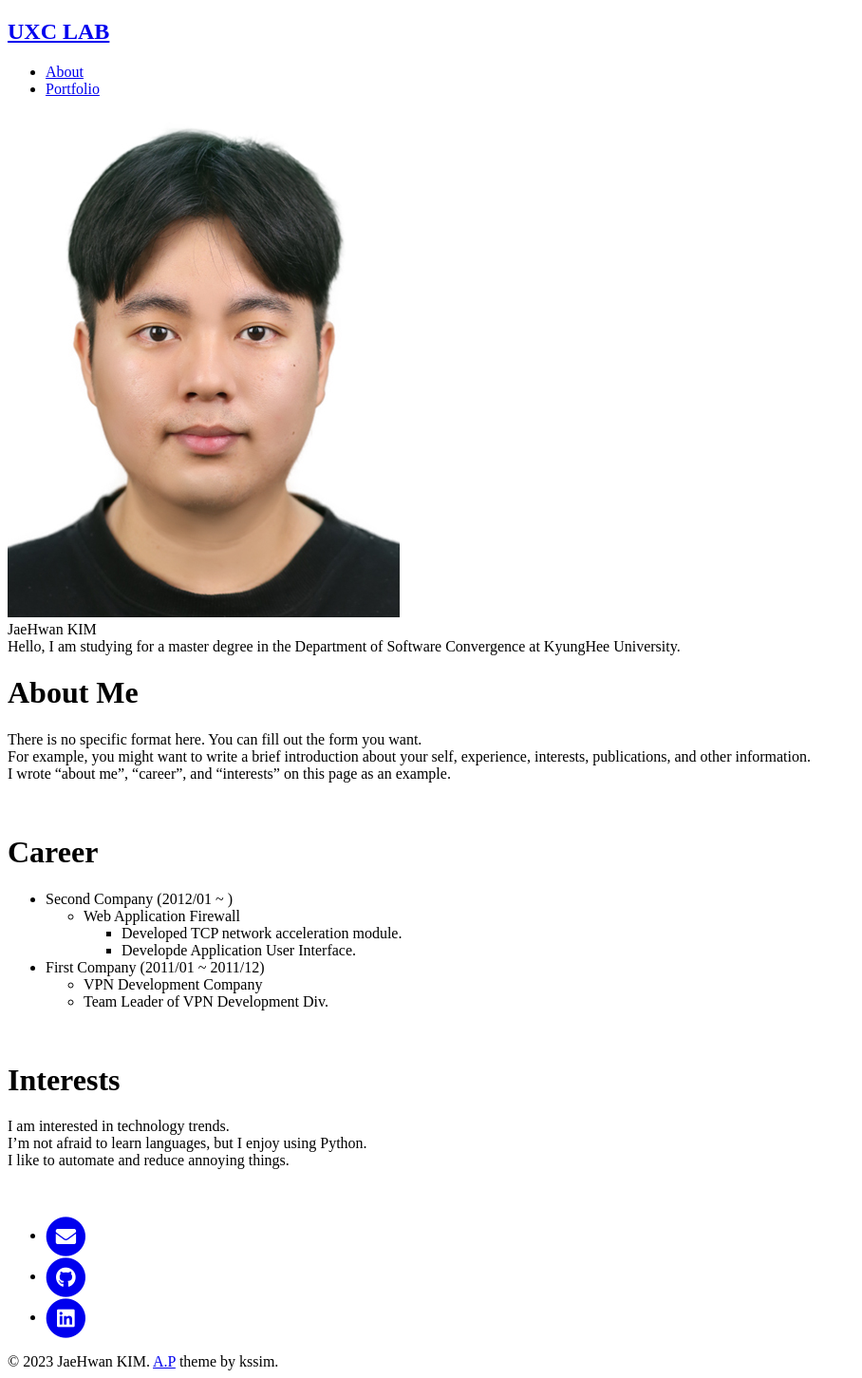
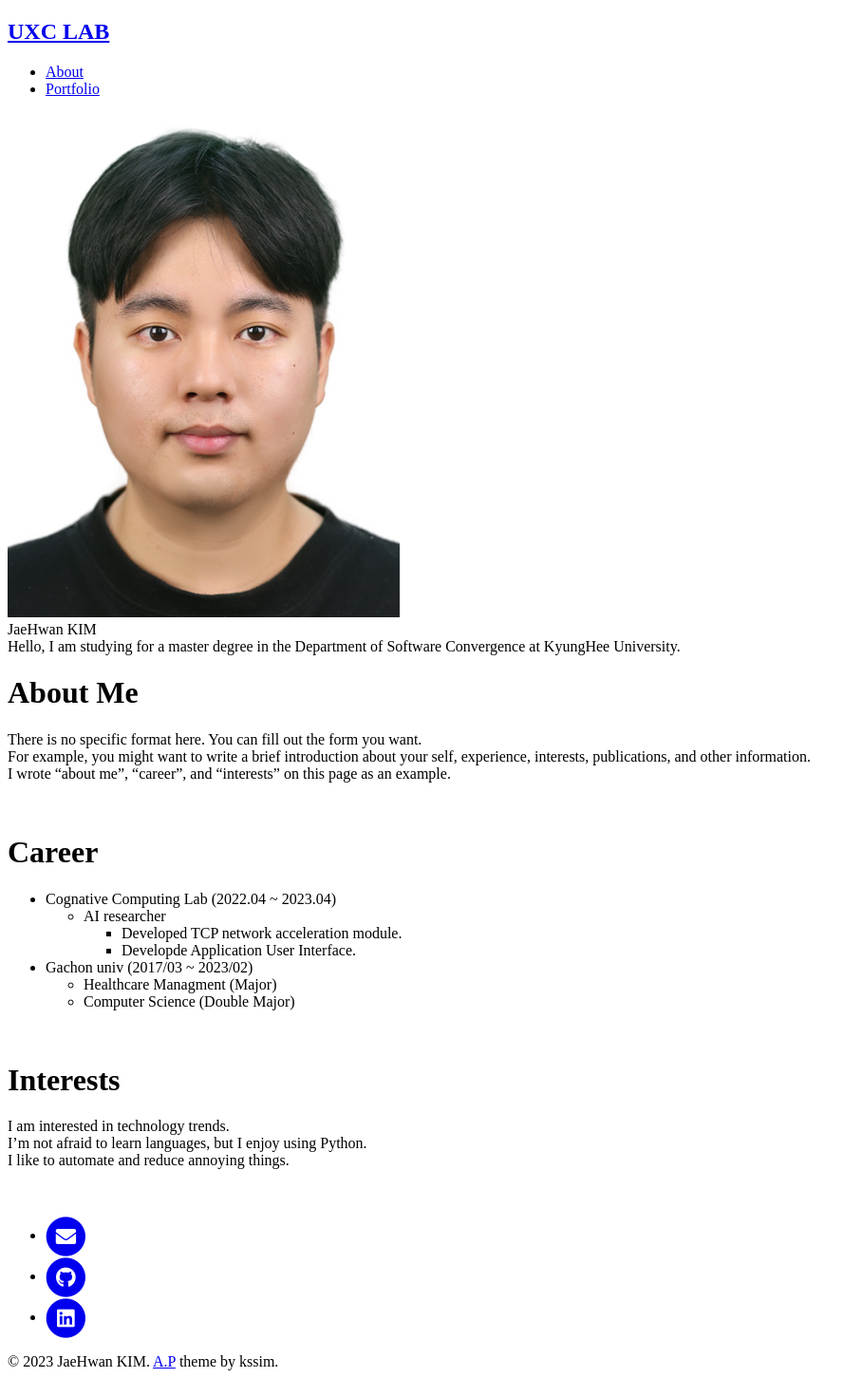
Before and after one commit to kjhwan98/kjhwan98.github.io, a Jekyll site: the page built from index.md, in a window 1280 px wide. Shown: the whole page at 95% size, without its empty margins (0-908 px from the left). Built offline with Jekyll 4.4.1, drawn with Linux system fonts in a browser that asks for light colours; our own code applies the rules of GitHub Pages for plain Markdown files.

Commit message:
Update index.md

```diff
--- a/index.md
+++ b/index.md
@@ -10,13 +10,13 @@ I wrote "about me", "career", and "interests" on this page as an example.
 <br/>
 
 # Career
-* Second Company (2012/01 ~ )
-  * Web Application Firewall
+* Cognative Computing Lab (2022.04 ~ 2023.04)
+  * AI researcher
     * Developed TCP network acceleration module.
     * Developde Application User Interface.
-* First Company (2011/01 ~ 2011/12)
-  * VPN Development Company
-  * Team Leader of VPN Development Div.
+* Gachon univ (2017/03 ~ 2023/02)
+  * Healthcare Managment (Major)
+  * Computer Science (Double Major)
 
 <br/>
 
```
